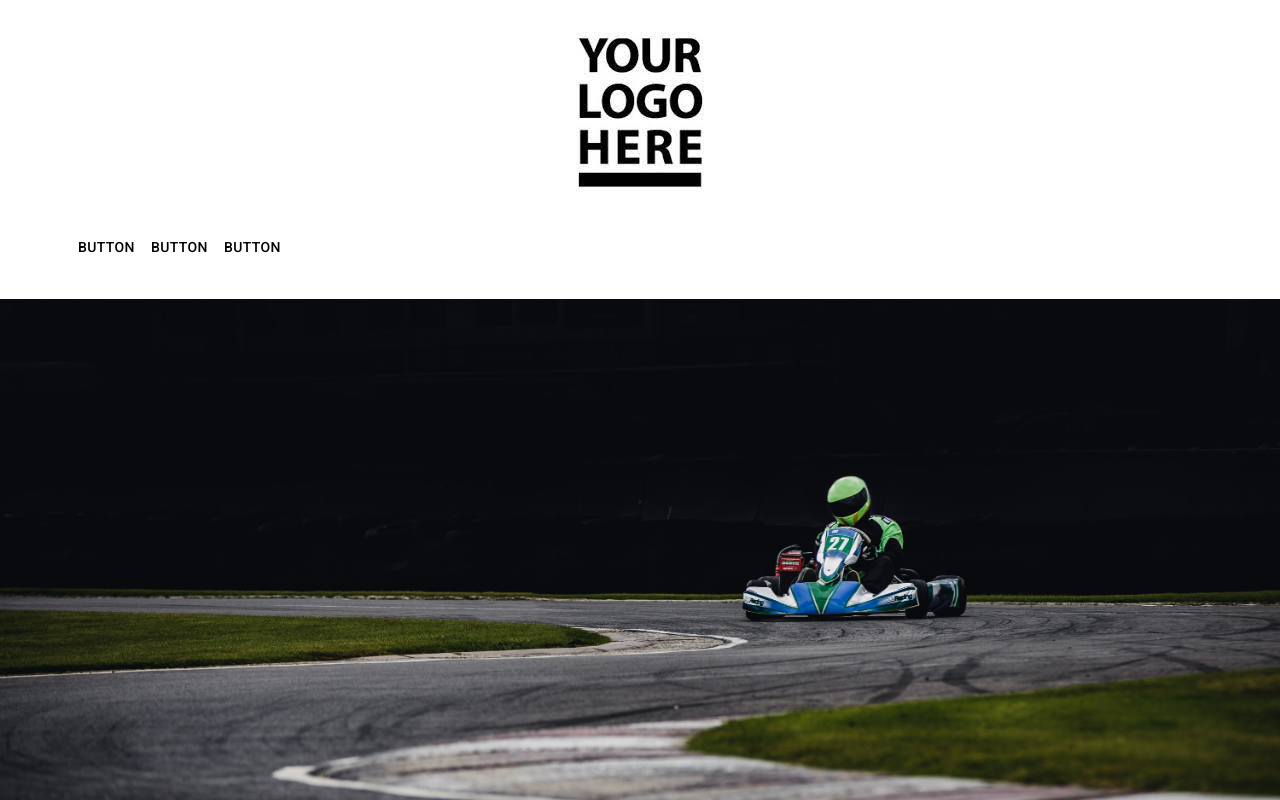
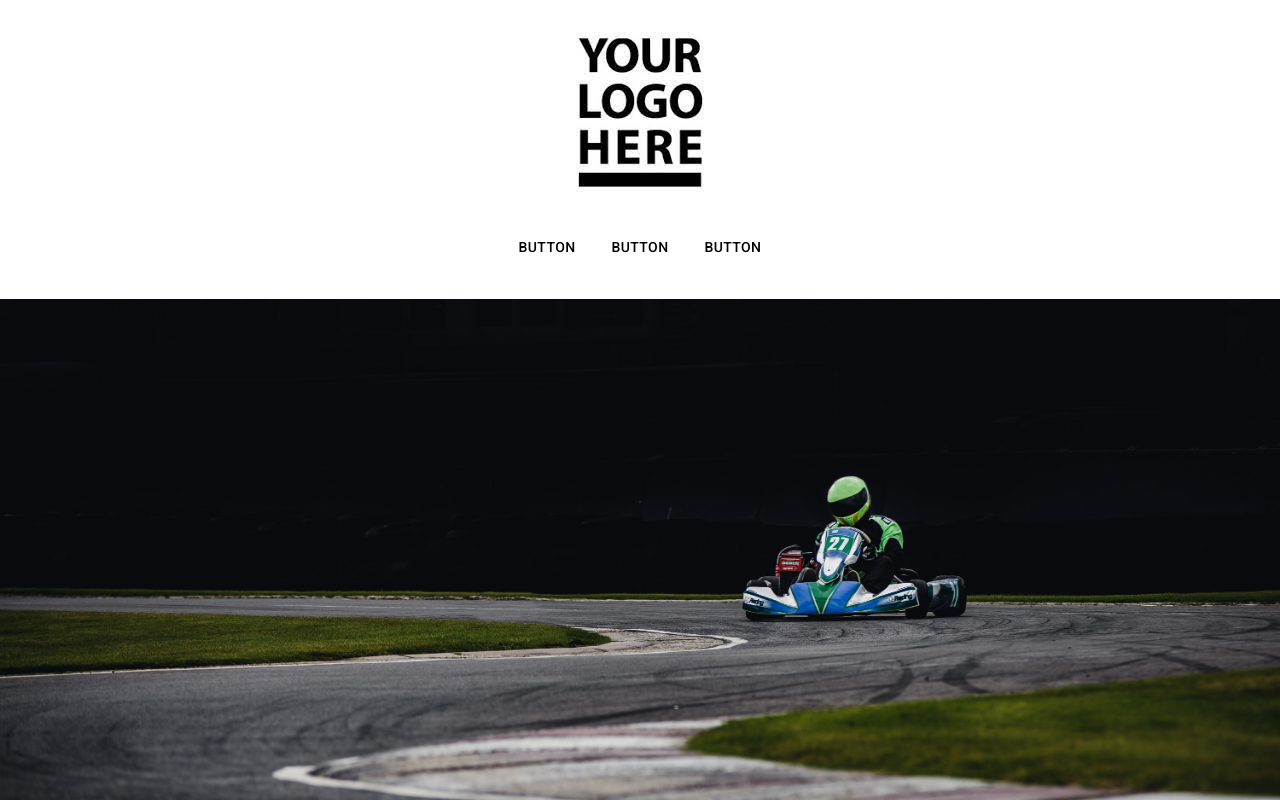
Before and after one commit to CV3B/Gymnasie_Arbete, a React (Create React App) app: page / in a window 1280 px wide. Shown: the top 800 px of the page. Built offline with nearby package versions, Linux system fonts and the light colour scheme.

Commit message:
FIX (navbar in center)

```diff
--- a/src/Components/Navbar/Navbar.css
+++ b/src/Components/Navbar/Navbar.css
@@ -5,37 +5,34 @@
   width: 50%;
 }
 
-.buttons {
-  /* display: flex; */
-  /* justify-content: center; */
-  /* align-items: center; */
-  /* width: 100%; */
-  /* margin-top: 100px; */
+.btns {
+  display: flex;
+  justify-content: center;
+  align-items: center;
+  width: 100%;
+  /* height: 100%; */
   position: absolute;
-  /* height: 100%; */
-  /* margin: 0px, 100px, 0px, 100px */
   /* margin-left: 10px; */
-  /* top: 50%; */
-  /* left: 50%; */
-  /* transform: translate(-50%, -50%); */
+  /* margin-right: 10px; */
+
+}
+
+#nav-button {
+  margin-left: 10px;
+  margin-right: 10px;
 }
 
 
 .navbar {
-  /* border-bottom: 2px solid black; */
   width: 100%;
   min-height: 6vh;
-  /* box-sizing: border-box; */
   display: flex;
-  /* justify-content: space-between; */
-  /* align-items: center; */
   /* transition: all .4s ease-in; */
 
 
 }
 
 .navbar img {
-  /* display: none; */
   float: right;
   width: 70px;
   height: 70px;
@@ -47,6 +44,8 @@
   top: 0;
   left: 0;
   background-color: rgb(255, 255, 255);
-  /* -webkit-animation: scale-out-ver-top 0.4s ease-out both;
-	animation: scale-out-ver-top 0.4s ease-out both; */
 }
+
+.scrolled .btns{
+  height: 100%;
+}
--- a/src/Components/Navbar/Navbar.js
+++ b/src/Components/Navbar/Navbar.js
@@ -50,25 +50,22 @@ function Navbar() {
 		<Box>
 			<TopLogo />
     	<nav >
-				{/* <Slide in={scrolled} style={{ transformOrigin: '0 0 0' }}{...(scrolled ? { timeout: 1000 } : { timeout: 500 })}> */}
 				<div className={navbarClasses.join(" ") } >
 					<Grow in={scrolled} style={{ transformOrigin: '0 0 0' }}{...(scrolled ? { timeout: 1000 } : { timeout: 500 })}>
 						<img
 							src={tempLogo}
 							className="logo-img"
-							// style={{ display: scrolled ? "block" : "none" }}
 							alt="temp-logo"
 						/>
 					</Grow>
-					{/* <Stack > */}
-					{/* <Grid container className="buttons" spacing={3} justifyContent="center" alignItems="center"> */}
-						<Grid item><Button variant="text" color="inherit">BUTTON</Button></Grid>
-						<Grid item><Button variant="text" color="inherit">BUTTON</Button></Grid>
-						<Grid item><Button variant="text" color="inherit">BUTTON</Button></Grid>
-					{/* </Grid> */}
-					{/* </Stack> */}
+					<Slide direction="left" in={true} timeout={400}>
+					<div className="btns">
+						<Button id="nav-button" variant="text" color="inherit">BUTTON</Button>
+						<Button id="nav-button" variant="text" color="inherit">BUTTON</Button>
+						<Button id="nav-button" variant="text" color="inherit">BUTTON</Button>
+					</div>
+					</Slide>
 				</div>
-				{/* </Slide> */}
     	</nav>
 		</Box>
   )
```
